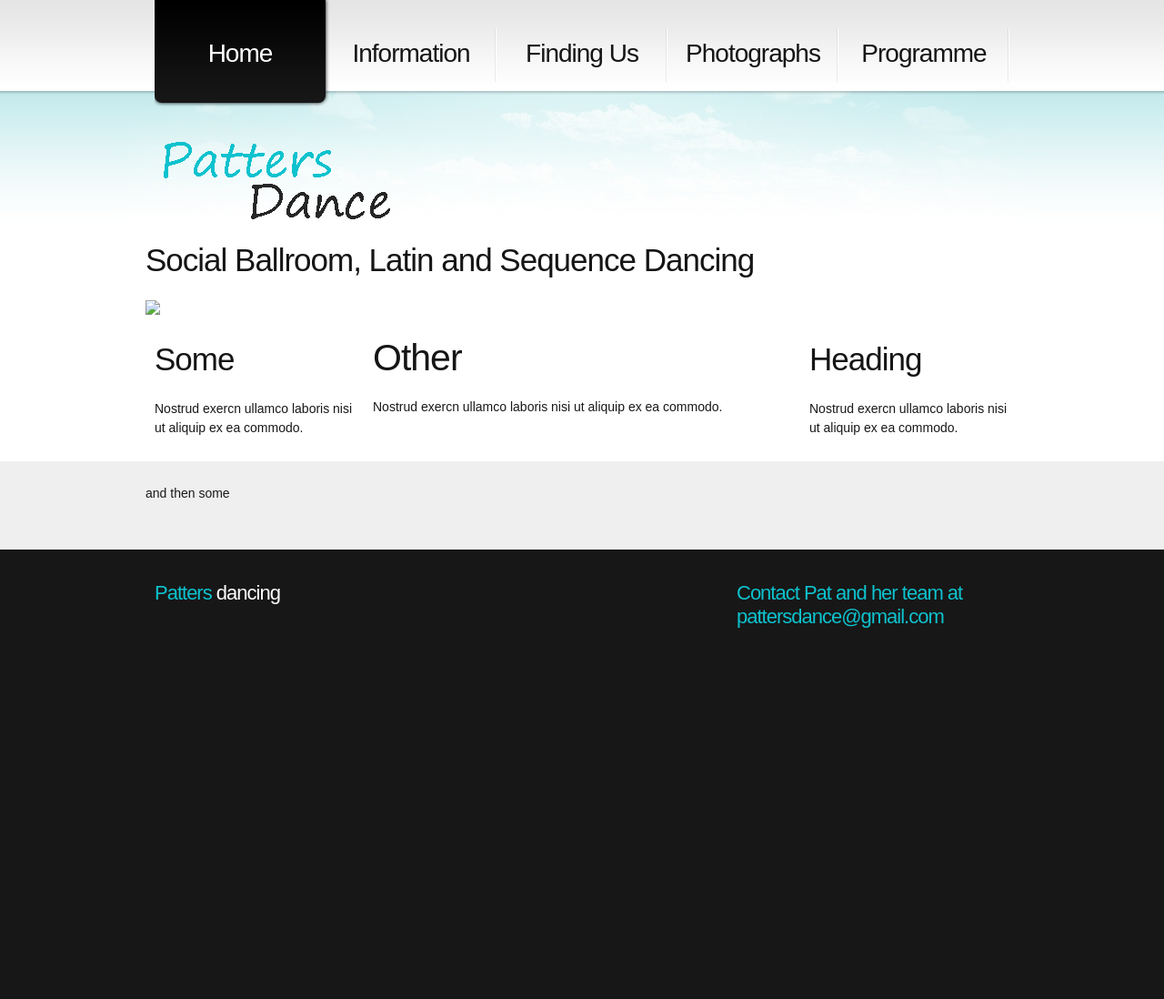
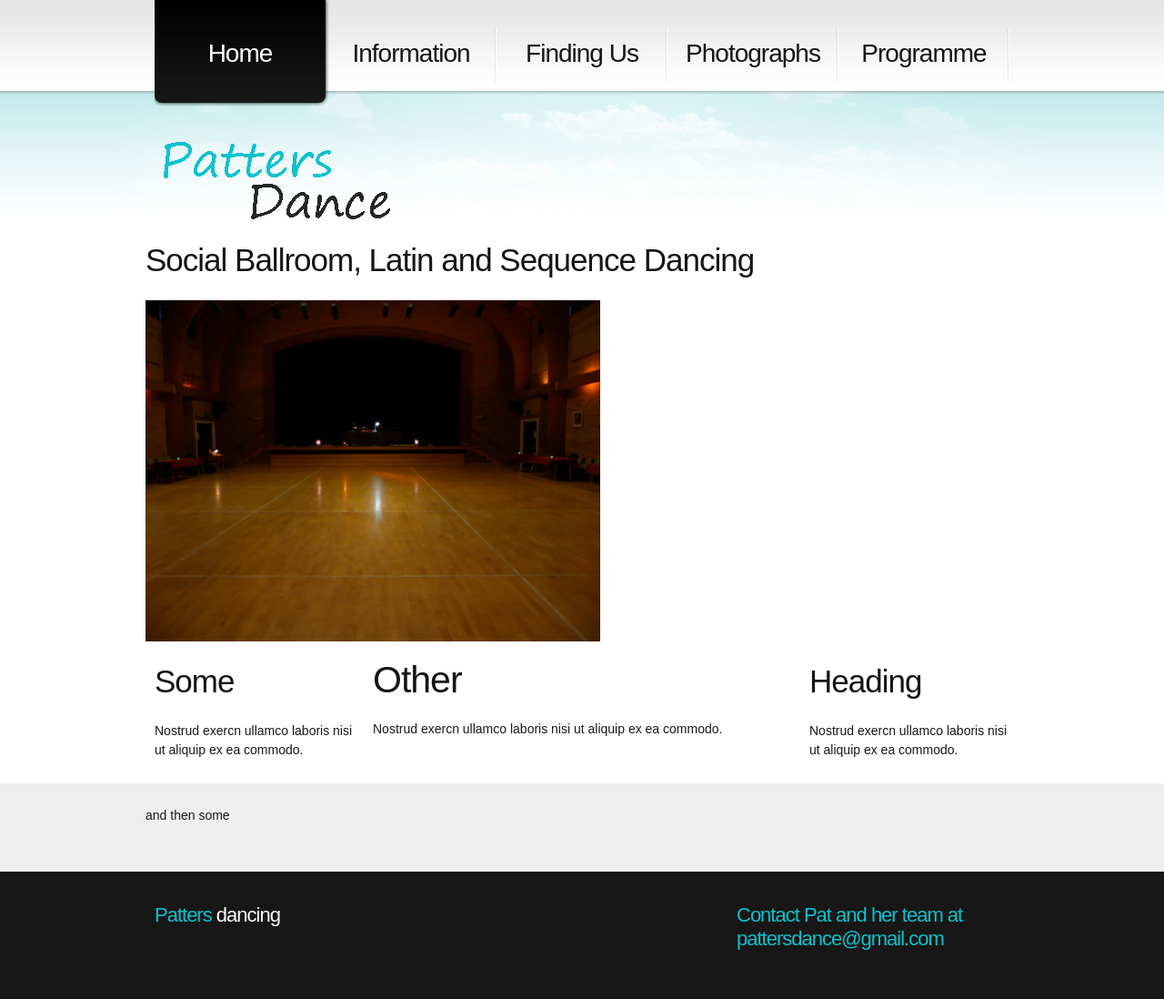
Before and after one commit to ramsayd/patters, a Jekyll site: the page built from index.md, in a window 1280 px wide. Shown: the whole page at 91% size. Built offline with Jekyll 4.4.1, drawn with Linux system fonts in a browser that asks for light colours; before the commit the page ends 900 px from its top, so only the background shows below that.

Commit message:
Update index.md

```diff
--- a/index.md
+++ b/index.md
@@ -5,7 +5,7 @@ aside: and then some
 ---
 
 <h3>Social Ballroom, Latin and Sequence Dancing</h3>
-<img width="500" src="imsages/dancefloor.jpg"/>
+<img width="500" src="images/dancefloor.jpg"/>
 
 <article class="grid_3">
 	<h3>Some</h3>
```
